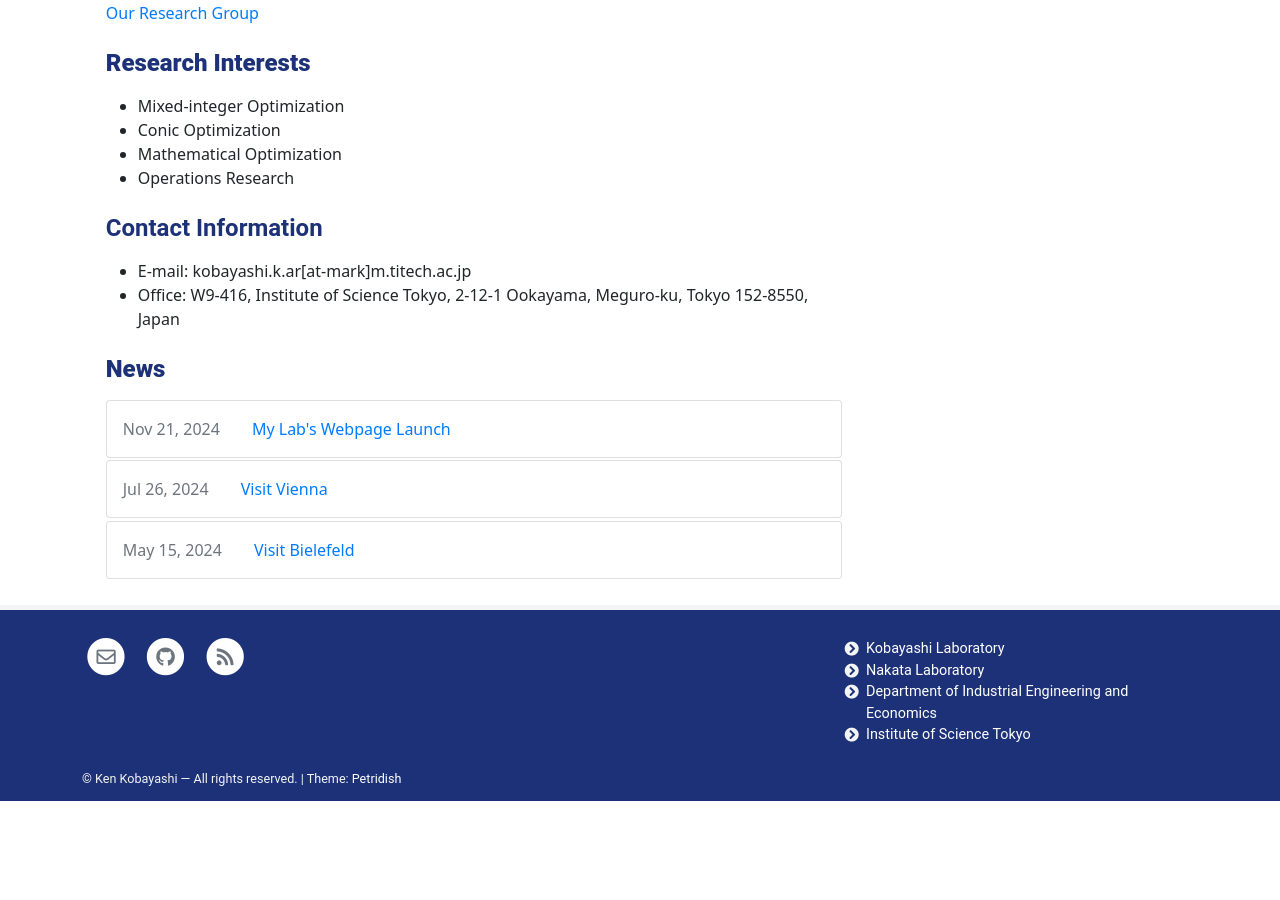
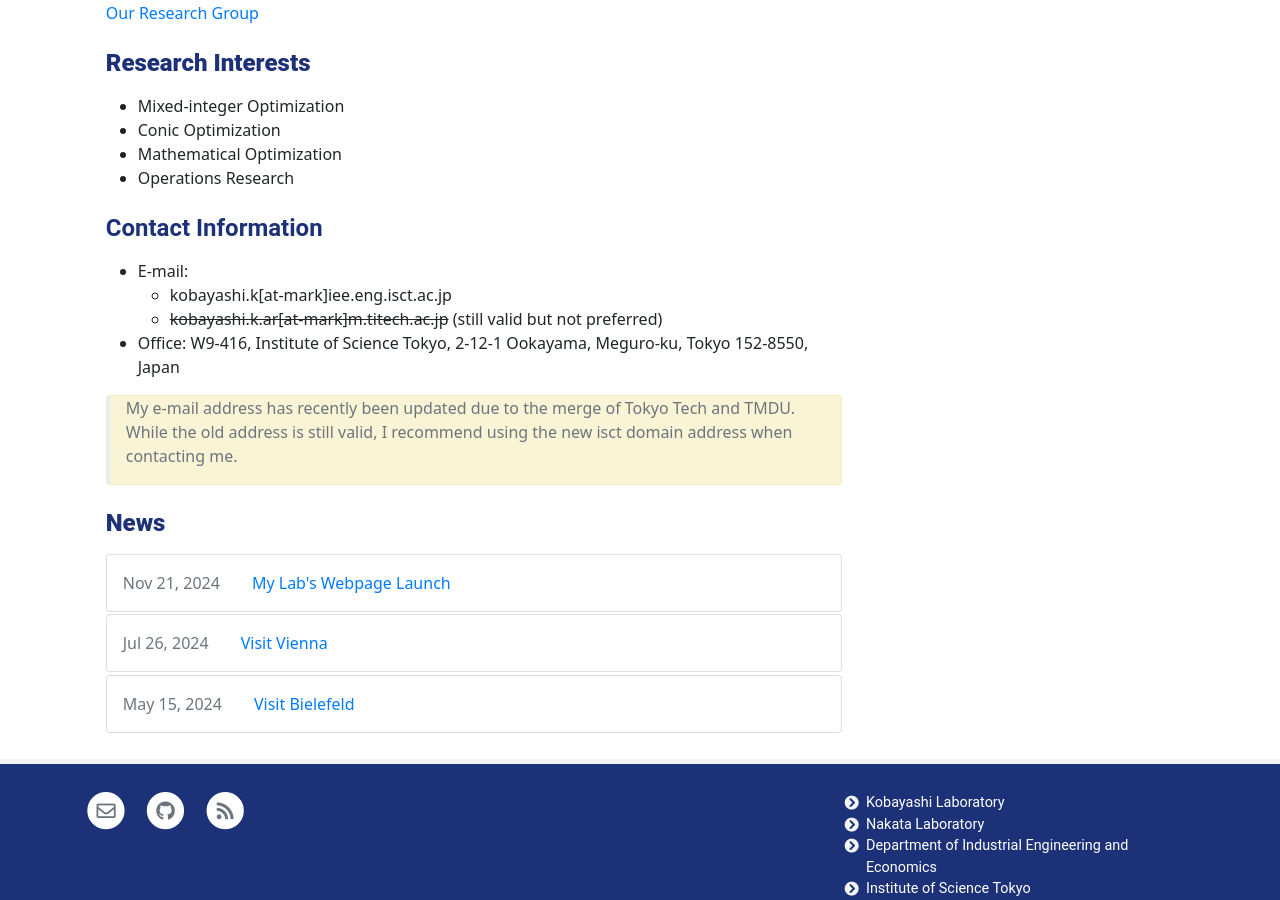
Before and after one commit to KenKoba2119/KenKoba2119.github.io, a Jekyll site: the page built from pages/home.md, in a window 1280 px wide and 900 px high, scrolled down 568 px. Built offline with Jekyll 4.4.1, drawn with Linux system fonts in a browser that asks for light colours; before the commit the page ends 1369 px from its top, so only the background shows below that.

Commit message:
update mail

```diff
--- a/pages/home.md
+++ b/pages/home.md
@@ -34,10 +34,12 @@ I am also interested in applications of mathematical optimization to other field
 
 
 ## Contact Information
-- E-mail: kobayashi.k.ar[at-mark]m.titech.ac.jp
+- E-mail:
+  - kobayashi.k[at-mark]iee.eng.isct.ac.jp
+  - ~~kobayashi.k.ar[at-mark]m.titech.ac.jp~~ (still valid but not preferred)
 - Office: W9-416, Institute of Science Tokyo, 2-12-1 Ookayama, Meguro-ku, Tokyo 152-8550, Japan
 
-
-
+{:.alert .alert-warning}
+> My e-mail address has recently been updated due to the merge of Tokyo Tech and TMDU. While the old address is still valid, I recommend using the new isct domain address when contacting me.
 
 ## **News**
```
